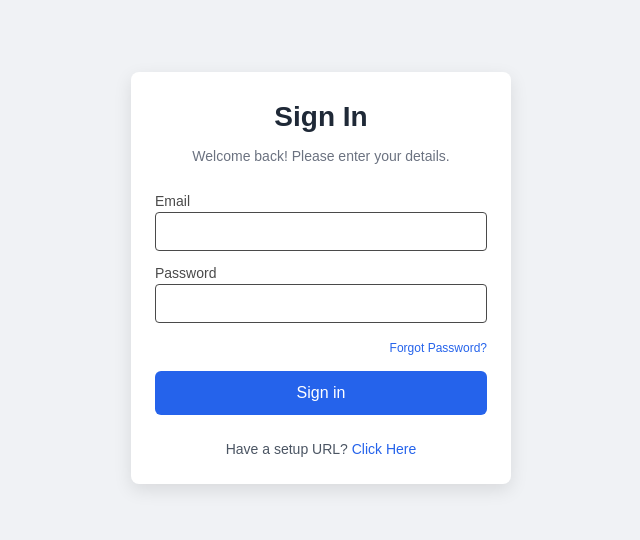
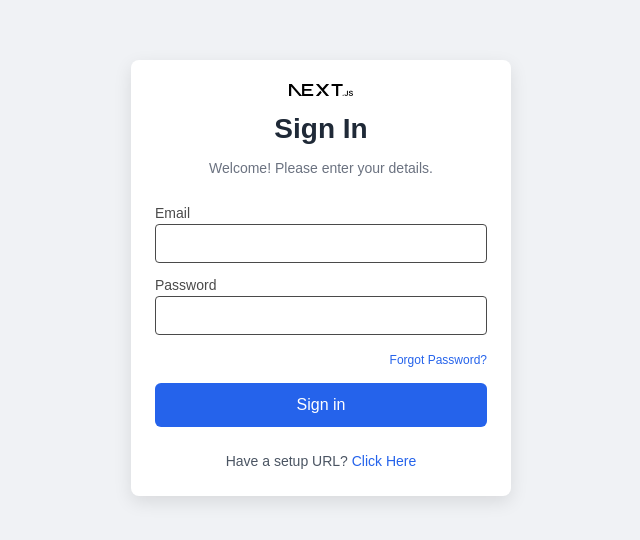
Before and after one commit to 17nbist/COB290-2025-Team-5, a Next.js app: page / in a window 1280 px wide. Shown: the part 122-662 px from the top of the page, without its empty margins (319-959 px from the left). Built offline with nearby package versions, Linux system fonts and the light colour scheme.

Commit message:
[sn] Added logo and refined Authcard

```diff
--- a/src/components/AuthCard.js
+++ b/src/components/AuthCard.js
@@ -1,16 +1,20 @@
 
 
 import Link from "next/link";
+import Logo from "@/components/Logo";
 
 export default function AuthCard({ children }) {
 	return (
 		<div style={styles.card}>
-			<div style={styles.header}>
-				<h1 style={styles.title}>Sign In</h1>
-				<p style={styles.subtitle}>
-					Welcome back! Please enter your details.
-				</p>
-			</div>
+					<div style={styles.header}>
+						<div style={styles.logoWrapper}>
+							<Logo width={64} height={64} title="App logo" />
+						</div>
+						<h1 style={styles.title}>Sign In</h1>
+						<p style={styles.subtitle}>
+							Welcome! Please enter your details.
+						</p>
+					</div>
 			{children}
 			<div style={styles.footer}>
 				Have a setup URL?{" "}
@@ -34,6 +38,11 @@ const styles = {
 		textAlign: "center",
 		marginBottom: "24px",
 	},
+	logoWrapper: {
+		display: "flex",
+		justifyContent: "center",
+		marginBottom: 12,
+	},
 	title: {
 		fontSize: "28px",
 		fontWeight: "bold",
--- /dev/null
+++ b/src/components/Logo.js
@@ -0,0 +1,13 @@
+import Image from "next/image";
+
+export default function Logo({ width = 48, height = 48, className = "", title = "App logo" }) {
+  return (
+    <Image
+      src="/next.svg"
+      alt={title}
+      width={width}
+      height={height}
+      className={className}
+    />
+  );
+}
```
